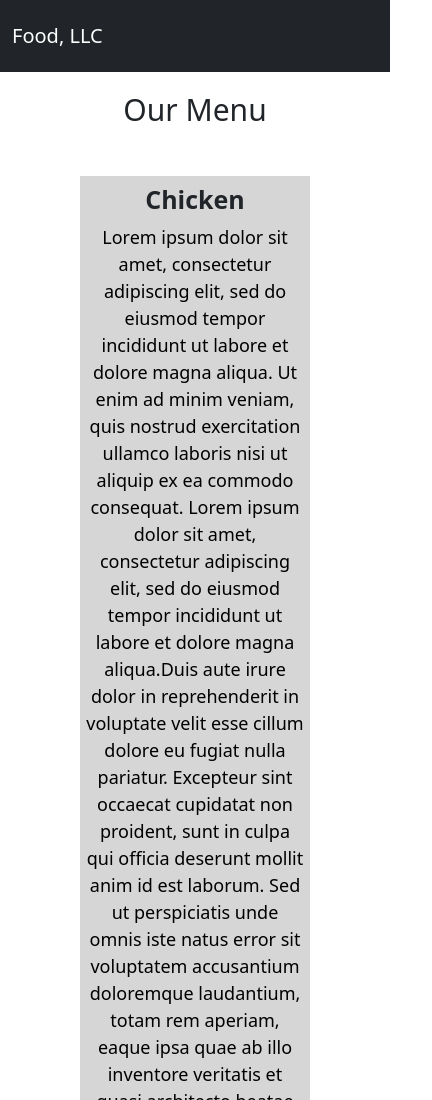
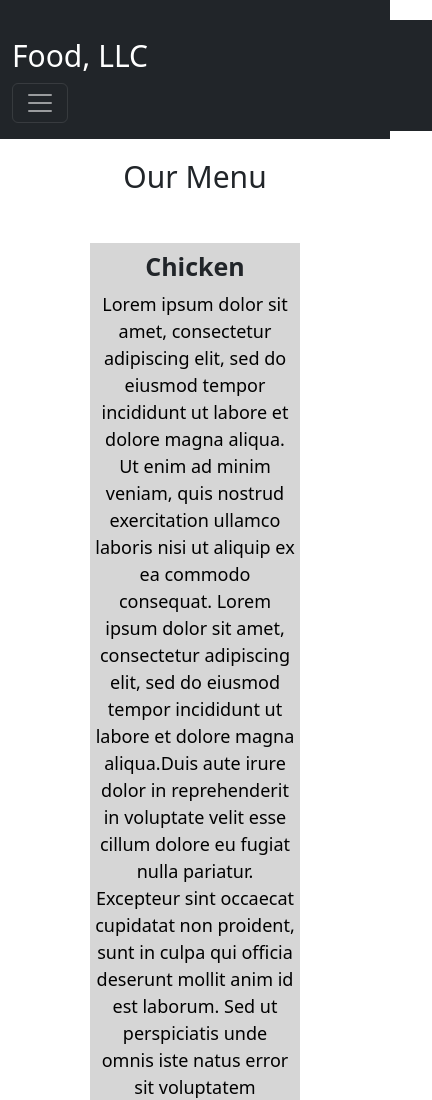
Before and after one commit to ShyMe12/coursera-module3, a plain HTML site: page index.html in a window 390 px wide. Shown: the top 1100 px of the page, 432 px wide, since content can reach past the window. Drawn offline with nearby package versions, Linux system fonts and the light colour scheme.

Commit message:
final I hope

```diff
--- a/index.html
+++ b/index.html
@@ -21,7 +21,7 @@
 			</div>
 		</div>
 		<nav class="navbar navbar-dark bg-dark">
-		  <div class="container-fluid" id="title1">
+		  <div class="container-fluid d-flex justify-content-start" id="title1">
 		  	<a class="navbar-brand" href="#" id="name">Food, LLC</a>
 		    <button class="navbar-toggler" type="button" data-bs-toggle="collapse" data-bs-target="#navbarToggleExternalContent" aria-controls="navbarToggleExternalContent" aria-expanded="false" aria-label="Toggle navigation">
 		      <span class="navbar-toggler-icon"></span>
--- a/style.css
+++ b/style.css
@@ -29,7 +29,9 @@ body{
 	padding-bottom: 10px;
 	color: black;
 }
-
+#name{
+	font-size: 30px;
+}
 .navbar-toggler{
 	display: none;
 }
@@ -40,13 +42,19 @@ body{
  	margin-left: 80px;
  	margin-right: 80px;
 	}
-
 }
 
-@media (max-width: 500px) and (min-width: 460px){
+
+
+@media (max-width: 500px){
 #name{
 	font-size: 30px;
-	margin-right: 16.6rem;
+	justify-content: flex-start;
+	padding-right: 17rem;
+	margin: 0;
+}
+.navbar-toggler{
+	margin-right: auto;
 }
 #c1 {
 	margin-top: 40px;
@@ -85,3 +93,12 @@ body{
 #title1.active {
    	 border-top: 2px solid white;
 }
+
+@media (min-width: 430px){
+#name{
+	font-size: 30px;
+	justify-content: flex-start;
+	padding-right: 16.8rem;
+	margin: 0;
+	}
+}
```
